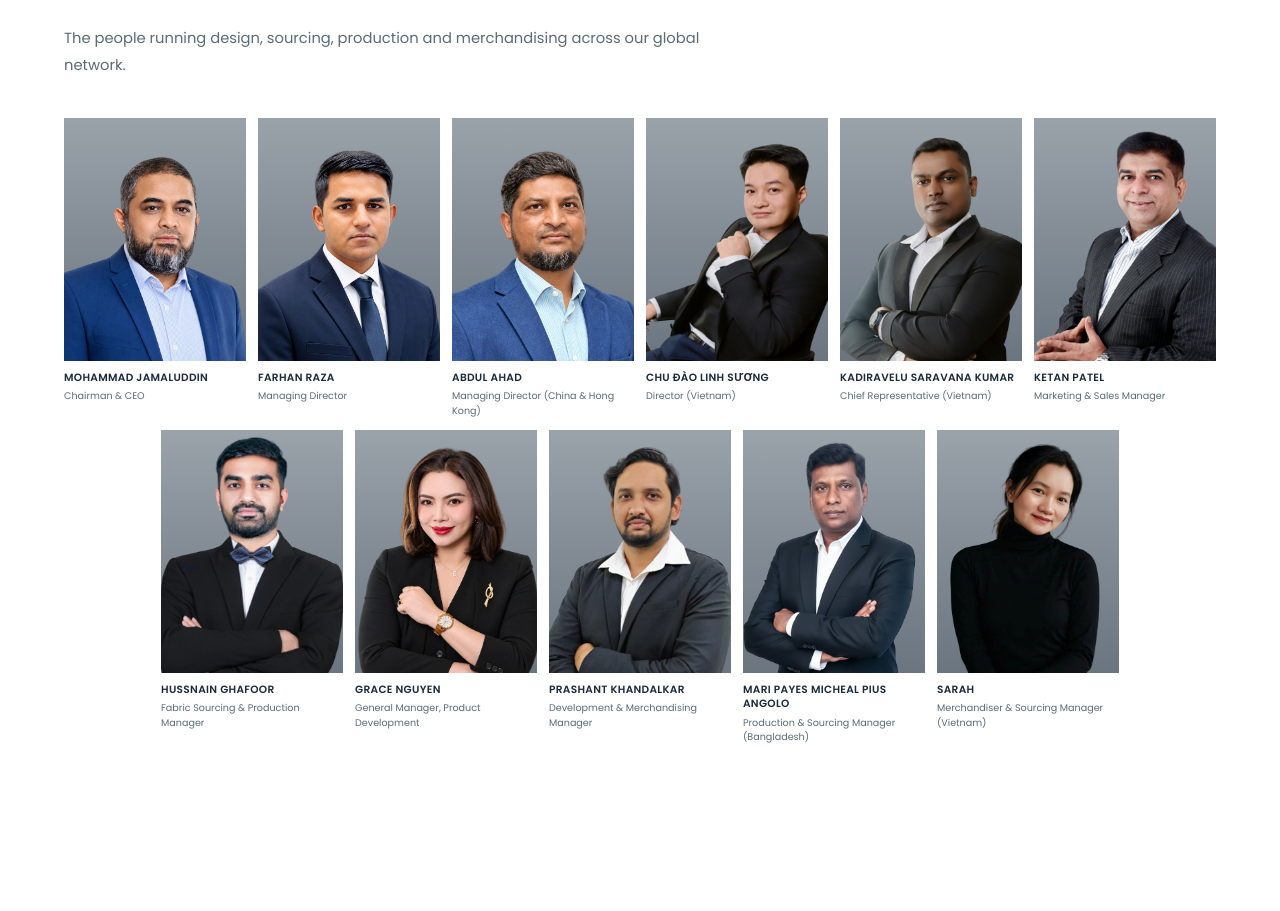
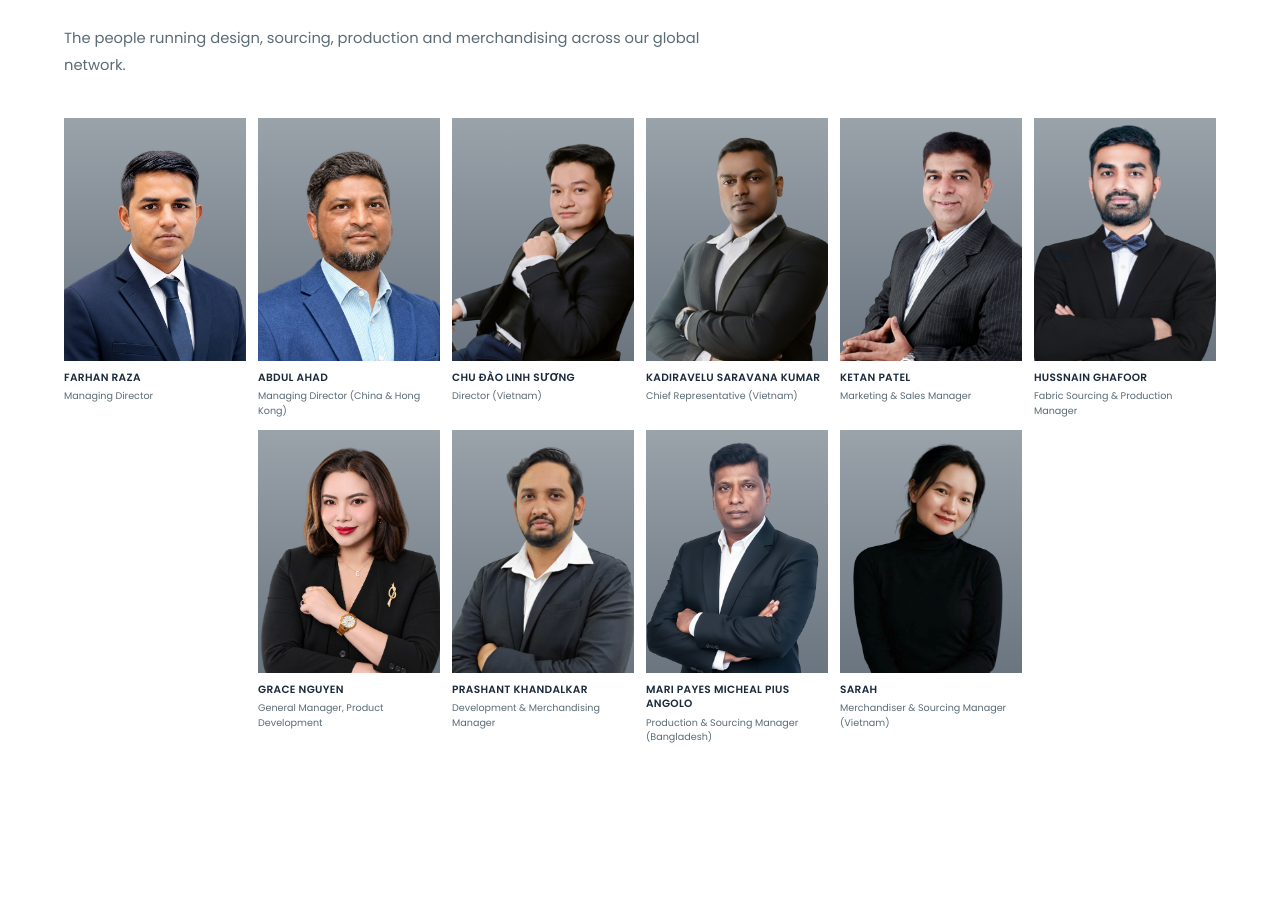
Before and after one commit to muhammed-ijas/Premier-fashion-landing, a React (Vite) app: page / in a window 1280 px wide. Shown: the part 6884-7795 px from the top of the page. Built offline with nearby package versions, Linux system fonts and the light colour scheme.

Commit message:
removed boss from theteam section

```diff
--- a/src/data/company.js
+++ b/src/data/company.js
@@ -364,7 +364,7 @@ export const ceoMessage = {
 
 export const team = [
   // Country always in brackets, spelled out in full, never abbreviated.
-  { slug: "jamaluddin", name: "Mohammad Jamaluddin", role: "Chairman & CEO" },
+
   { slug: "farhan-raza", name: "Farhan Raza", role: "Managing Director" },
   { slug: "abdul-ahad", name: "Abdul Ahad", role: "Managing Director (China & Hong Kong)" },
   { slug: "chu-dao-linh-suong", name: "Chu Đào Linh Sương", role: "Director (Vietnam)" },
--- a/src/sections/Team.jsx
+++ b/src/sections/Team.jsx
@@ -18,16 +18,16 @@ export default function Team() {
 
                 {/* A plain grid, left aligned. Items fill from the left so a short
             final row sits under the others rather than floating centred. */}
-                <Stagger className="mt-10 flex flex-wrap justify-center gap-3">
-                    {team.map((member) => {
+                            <Stagger className="mt-10 flex flex-wrap justify-center gap-3">
+                                    {team.map((member) => {
                         const photo = teamPhotos[member.slug];
 
                         return (
                             <Stagger.Item
                                 key={member.slug}
                                 as="up"
-                                className="w-[calc(33.333%-0.5rem)] sm:w-[calc(25%-0.563rem)] md:w-[calc(20%-0.6rem)] lg:w-[calc(16.666%-0.625rem)]"
-                            >
+                                className="w-[calc(50%-0.375rem)] sm:w-[calc(25%-0.563rem)] md:w-[calc(20%-0.6rem)] lg:w-[calc(16.666%-0.625rem)]"
+                                                            >
                                 <article className="group h-full cursor-pointer">
                                     {/* one shared grey ground behind every portrait, so
                       background-removed PNGs all sit on the same card */}
```
